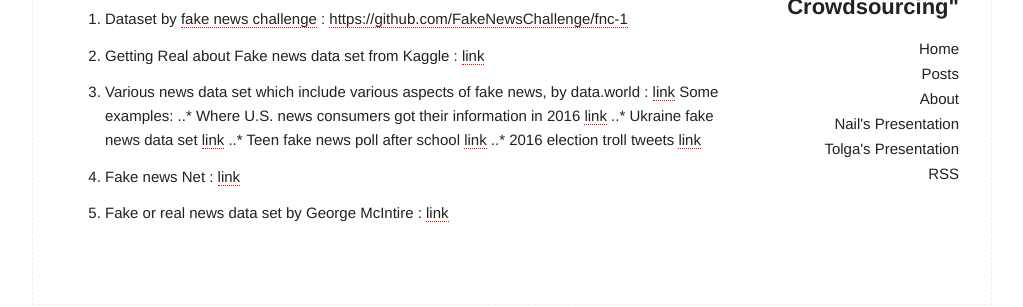
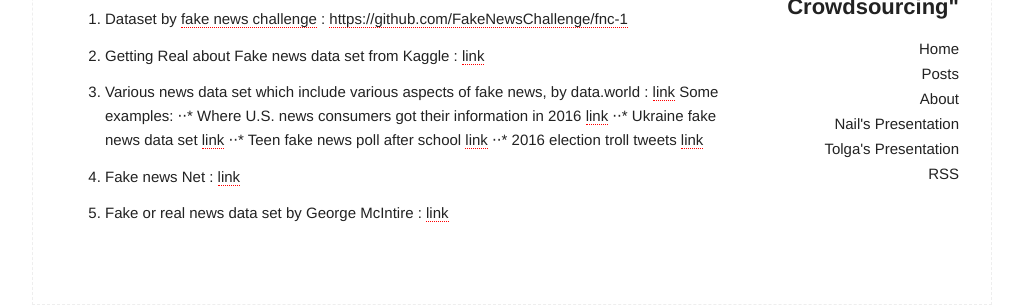
Before and after one commit to yilmaztolga/cs513, a Jekyll site: the page built from _posts/2018-04-23-fake-news-data-sets.md, in a window 1280 px wide. Shown: the part 182-489 px from the top of the page, without its empty margins (128-1151 px from the left). Built offline with Jekyll 4.4.1, drawn with Linux system fonts in a browser that asks for light colours.

```diff
--- a/_posts/2018-04-23-fake-news-data-sets.md
+++ b/_posts/2018-04-23-fake-news-data-sets.md
@@ -13,10 +13,10 @@ Here, we list some data sets about fake news.
 
 3. Various news data set which include various aspects of fake news, by data.world : [link](https://data.world/datasets/fake-news)
 	Some examples:
-	..* Where U.S. news consumers got their information in 2016 [link](https://data.world/carlvlewis/where-u-s-got-its-news-2016)
-	..* Ukraine fake news data set [link](https://data.world/dmpo/anifakeneeds)
-	..* Teen fake news poll after school [link](https://data.world/afterschool/teen-fake-news-poll-on-after-school)
-	..* 2016 election troll tweets [link](https://data.world/d1gi/115k-news-links-in-365k-2016-election-troll-tweets)
+	⋅⋅* Where U.S. news consumers got their information in 2016 [link](https://data.world/carlvlewis/where-u-s-got-its-news-2016)
+	⋅⋅* Ukraine fake news data set [link](https://data.world/dmpo/anifakeneeds)
+	⋅⋅* Teen fake news poll after school [link](https://data.world/afterschool/teen-fake-news-poll-on-after-school)
+	⋅⋅* 2016 election troll tweets [link](https://data.world/d1gi/115k-news-links-in-365k-2016-election-troll-tweets)
 
 4. Fake news Net : [link](https://github.com/KaiDMML/FakeNewsNet)
 
```
